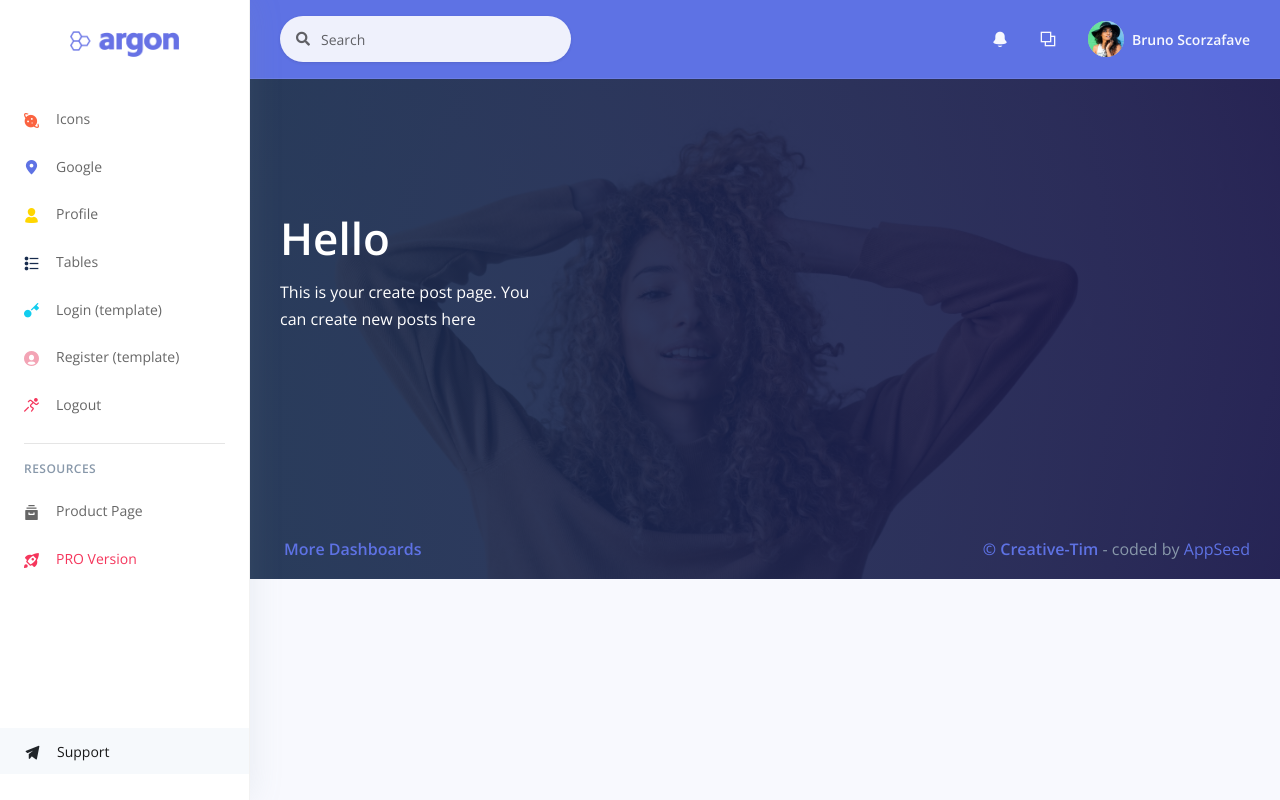
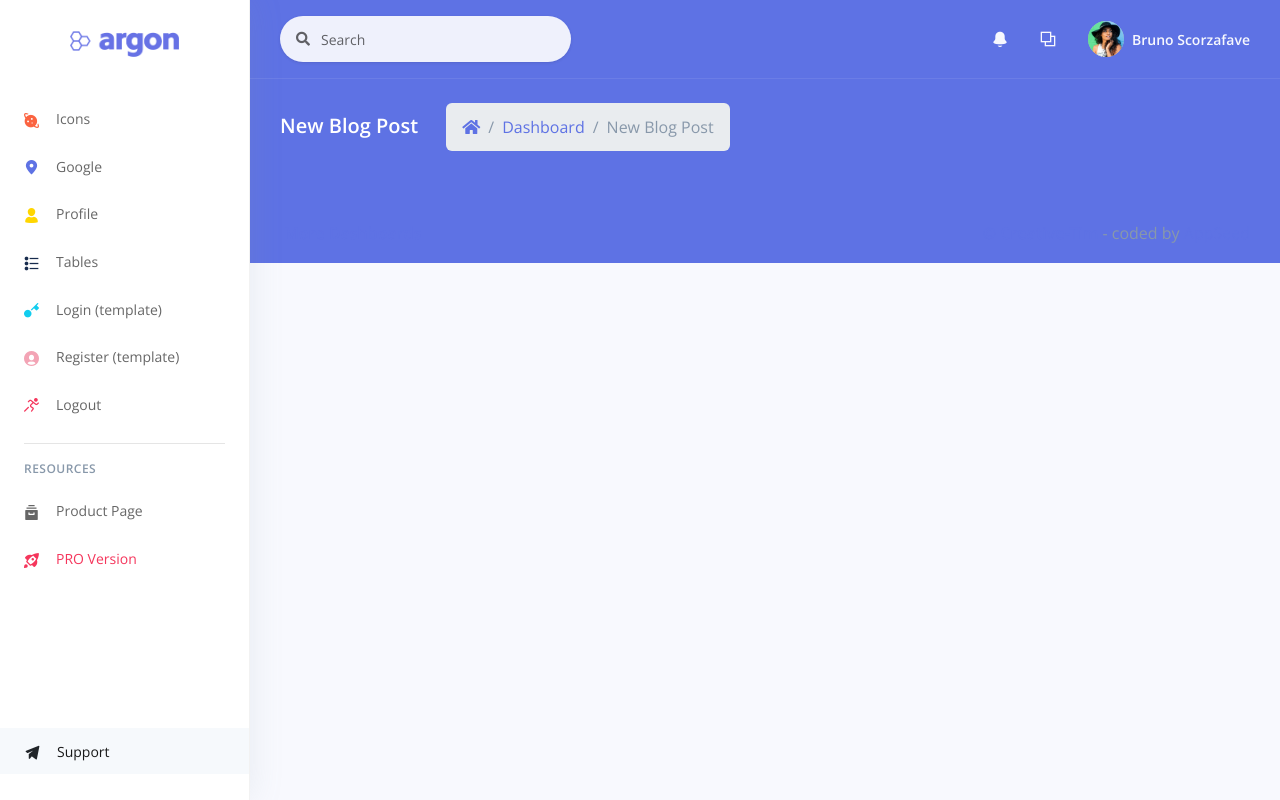
Before and after one commit to bruno-scorzafave/blog_project, a Flask app: page /create_post in a window 1280 px wide. Run offline with Flask 3, Linux system fonts and the light colour scheme; parts of the project's set-up code (start-up, migrations or seed data) failed here and were passed over; some libraries are stand-ins or nearby versions.

Commit message:
Edit forms, add todos and add create post page

```diff
--- a/server/Classes/Forms.py
+++ b/server/Classes/Forms.py
@@ -10,7 +10,7 @@ class RegisterOrLoginForm(FlaskForm):
     )
 
 
-class EditUser(FlaskForm):
+class EditUserForm(FlaskForm):
     username = StringField(
         'Username',
         id='username_edit',
@@ -35,4 +35,5 @@ class EditUser(FlaskForm):
         render_kw={'rows': 4, 'resize': 'none'}
     )
 
-class CreatePost(FlaskForm):
+# class CreatePost(FlaskForm):
+#
--- a/server/main.py
+++ b/server/main.py
@@ -7,7 +7,7 @@ from flask import Flask, render_template, request, make_response, redirect
 from pymongo.mongo_client import MongoClient
 from pymongo.server_api import ServerApi
 from Classes.User import User
-from Classes.Forms import RegisterOrLoginForm, EditUser
+from Classes.Forms import RegisterOrLoginForm, EditUserForm
 # TODO: remove this import
 from stytch.consumer.models.users import Name
 
@@ -157,7 +157,7 @@ def profile():
         new_value = {"$set": user.__dict__}
         user_collection.update_one(filter_email, new_value)
     recorded_user = user_collection.find_one({'email': user_email})
-    edit_user_form = EditUser(
+    edit_user_form = EditUserForm(
         email=recorded_user['email'],
         username=recorded_user['username'],
         firstname=recorded_user['firstname'],
--- a/server/templates/home/create_post.html
+++ b/server/templates/home/create_post.html
@@ -4,19 +4,21 @@
 
 {% block content %}
 
-  <div class="header pb-6 d-flex align-items-center"
-       style="min-height: 500px; background-image: url(/static/assets/img/theme/profile-cover.jpg); background-size: cover; background-position: center top;">
-    <!-- Mask -->
-    <span class="mask bg-gradient-default opacity-8"></span>
-    <!-- Header container -->
-    <div class="container-fluid d-flex align-items-center">
-      <div class="row">
-        <div class="col-lg-7 col-md-10">
-          <h1 class="display-2 text-white">
-            Hello
-          </h1>
-          <p class="text-white mt-0 mb-5">This is your create post page. You can create new posts here</p>
-        </div>
+  <div class="header bg-primary pb-6">
+      <div class="container-fluid">
+        <div class="header-body">
+          <div class="row align-items-center py-4">
+            <div class="col-12">
+              <h6 class="h2 text-white d-inline-block mb-0">New Blog Post</h6>
+              <nav aria-label="breadcrumb" class="d-none d-md-inline-block ml-md-4">
+                <ol class="breadcrumb breadcrumb-links breadcrumb-dark">
+                  <li class="breadcrumb-item"><a href="/dashboard"><i class="fas fa-home"></i></a></li>
+                  <li class="breadcrumb-item"><a href="/dashboard">Dashboard</a></li>
+                  <li class="breadcrumb-item active" aria-current="page">New Blog Post</li>
+                </ol>
+              </nav>
+            </div>
+          </div>
       </div>
     </div>
   </div>
```
